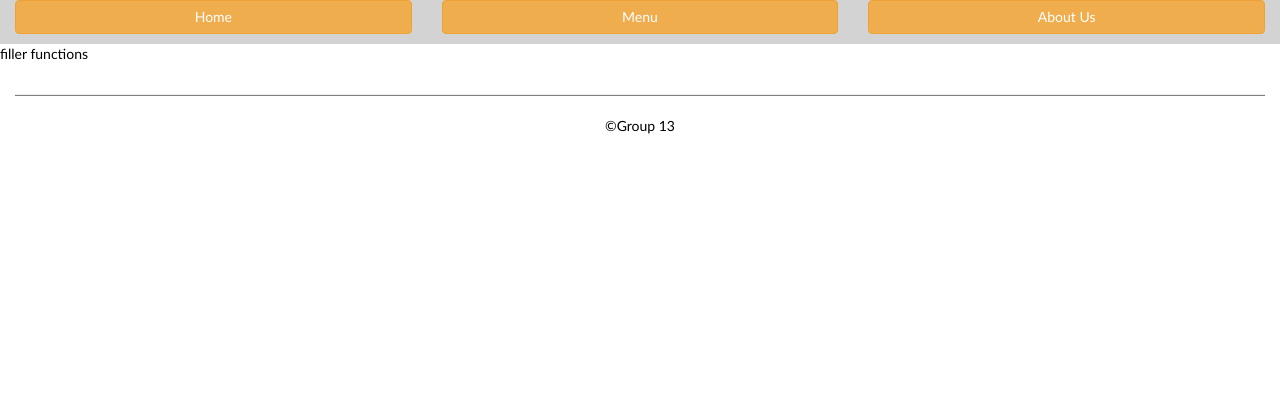
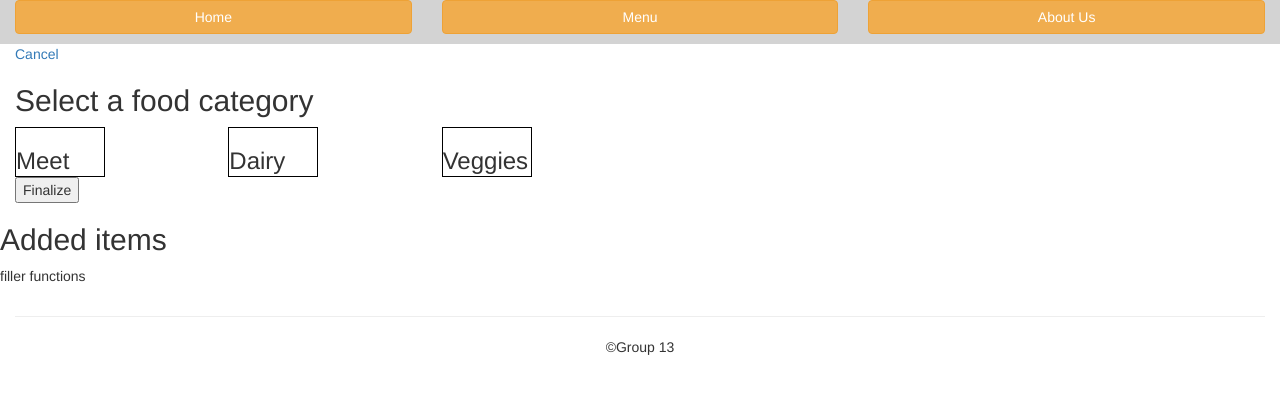
Before and after one commit to cjchiang/FoodNotes, a PHP site: page /addFood.php in a window 1280 px wide. Shown: the top 394 px of the page. Run offline with PHP 8.4, Linux system fonts and the light colour scheme; some libraries are stand-ins or nearby versions.

Commit message:
THERE WE GO

```diff
--- a/addFood.php
+++ b/addFood.php
@@ -1,5 +1,58 @@
 <?php include("include/header.php"); ?>
     <!-- main body will go here, body tags are already distributed to header and footer-->
+<!DOCTYPE html>
+<html lang="en">
+<head>
+  <title>Bootstrap Example</title>
+  <meta charset="utf-8">
+  <meta name="viewport" content="width=device-width, initial-scale=1">
+  <link rel="stylesheet" href="/styles/addFood.css">
+  <link rel="stylesheet" href="https://maxcdn.bootstrapcdn.com/bootstrap/3.3.7/css/bootstrap.min.css">
+  <script src="https://ajax.googleapis.com/ajax/libs/jquery/3.2.1/jquery.min.js"></script>
+  <script src="https://maxcdn.bootstrapcdn.com/bootstrap/3.3.7/js/bootstrap.min.js"></script>
+</head>
+<body>
+<div class="container-fluid">
+	<div class="row">
+		<div class="col-xs-12">
+			<a href="summary.php">Cancel</a>
+		</div>
+		<div class="col-xs-12">
+			<label class="h2">Select a food category</label>
+		</div>
+
+	</div>
+
+	<div class="row">
+		<div class="col-sm-2 col-xs-6">
+			<div id="div_meat" class="food-category">
+				<label class="h3"> Meet </label>
+			</div>
+		</div>
+		<div class="col-sm-2 col-xs-6">
+			<div id="div_dairy" class="food-category">
+				<label class="h3"> Dairy </label>
+			</div>
+		</div>
+		<div class="col-sm-2 col-xs-6">
+			<div id="div_veggies" class="food-category">
+				<label class="h3"> Veggies </label>
+			</div>
+		</div>
+	</div>
+
+	<div class="row">
+		<div class="col-xs-12">
+			<button>Finalize</button>
+		</div>
+	</div>
+
+	<div class="row">
+		<label class="h2">Added items</label>
+	</div>
+</div>
+</body>
+</html>
     <p>filler functions</p>
     <!--<div class="container-fluid ourContent">
         <div id="canvasSelect col-xs-12">
--- a/include/footer.php
+++ b/include/footer.php
@@ -3,20 +3,25 @@
     <div class="row">
         <p>&copy;Group 13</p>
     </div>
-    <div class="row bottomNavi">
-        <div class="col-xs-3 visible-xs buttonHolder">
-            <a href="../summary.php"><button class="bottomButton"><img class="navImg" src="images/list.png" alt="summary"/></button></a>
+</div>
+<div class="container-fluid">
+    <div class="row visible-xs bottomNavi">
+        <div class="col-xs-2 visible-xs buttonHolder"><a href="../index.php"><button class="bottomButton"><img class="navImg" src="images/home.png" alt="home"/></button></a>
         </div>
-        <div class="col-xs-3 visible-xs buttonHolder">
-            <a href="../addFood.php"><button class="bottomButton"><img class="navImg" src="images/add.png" alt="add"/></button></a>
+        <div class="col-xs-2 visible-xs buttonHolder">
+            <a href="../summary.php"><button class="bottomButton"><img class="navImg" src="images/list.png" alt="list"/></button></a>
         </div>
-        <div class="col-xs-3 visible-xs buttonHolder">
-            <a href="../settings.php"><button class="bottomButton"><img class="navImg" src="images/settings.png" alt="settings"/></button></a>
+        <div class="col-xs-offset-4 col-xs-2 visible-xs buttonHolder">
+            <a href="../records.php"><button class="bottomButton"><img class="navImg" src="images/records.png" alt="records"/></button></a>
         </div>
-        <div class="col-xs-3 visible-xs buttonHolder">
-            <button class="bottomButton"><img class="navImg" src="images/help.png" alt="help"/></button>
+        <div class="col-xs-2 visible-xs buttonHolder">
+            <a href="../more.php"><button class="bottomButton"><img class="navImg" src="images/more.png" alt="more"/></button></a>
         </div>
     </div>
+    <div class="visible-xs" id="specialNavi">
+        <a href="../addFood.php"><button class="specialButton"><img class="navImg" src="images/add.png" alt="add"/></button></a>
+    </div>
 </div>
+</script>
     </body>
 </html>
--- /dev/null
+++ b/styles/addFood.css
@@ -0,0 +1,5 @@
+.food-category {
+	width: 90px;
+	height: 50px;
+	border: 1px solid black;
+}
--- a/styles/styles.css
+++ b/styles/styles.css
@@ -1,3 +1,8 @@
+html {
+    -webkit-appearance: none;
+    -moz-appearance: none;
+    appearance: none;
+}
 body {
     font-family: Calibri;
     color: black;
@@ -54,12 +59,12 @@ hr {
 
 .bottomNavi {
     position: fixed;
-    bottom: 0;
     margin-left: 0;
     margin-right: 0;
     left: 0;
     right: 0;
-    background-color: gray;
+    bottom: 0%;
+    background-color: lightgray;
 }
 
 .buttonHolder {
@@ -67,16 +72,27 @@ hr {
     padding-right: 0px;
 }
 
-.navImg {
-    height: 50%;
-    width: 50%;
-}
 .bottomButton{
     padding-left: 20%;
     padding-right: 20%;
+    background-color: lightgray;
 }
-
+.specialButton {
+    width: 100%;
+    border-radius: 75%;
+    background-color: aqua;
+}
 table, td, tr, th {
 	border: 1px solid red;
 	text-align: center;
 }
+.navImg {
+    width: 100%;
+    height: 100%;
+}
+#specialNavi {
+    position: fixed;
+    bottom: 0;
+    left: 38%;
+    right: 38%;
+}
```
Also changed, not shown: script/footerFix.js (added, +9 -0 lines), images/add.png, images/home.png (added), images/list.png, images/more.png (added), images/records.png (added).
